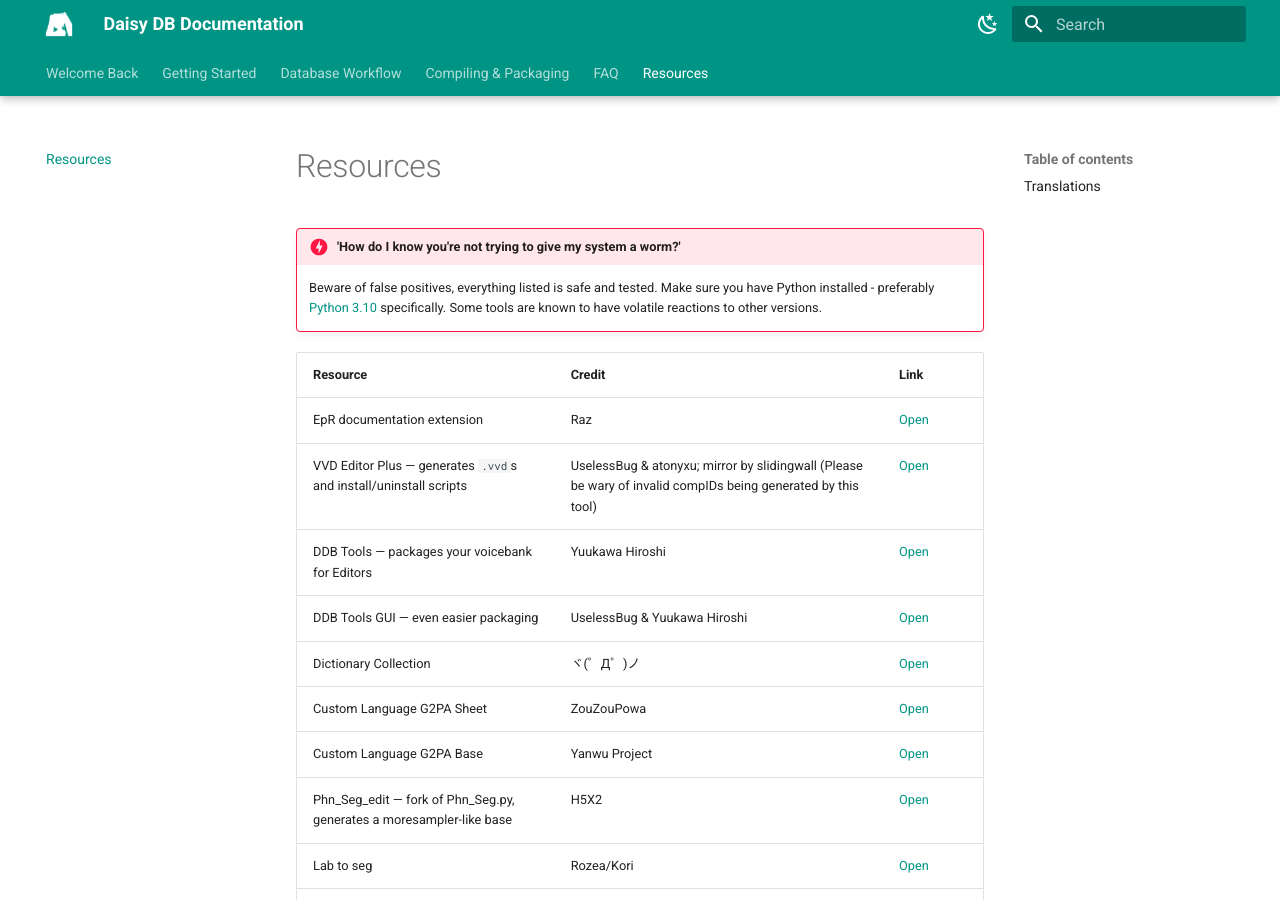
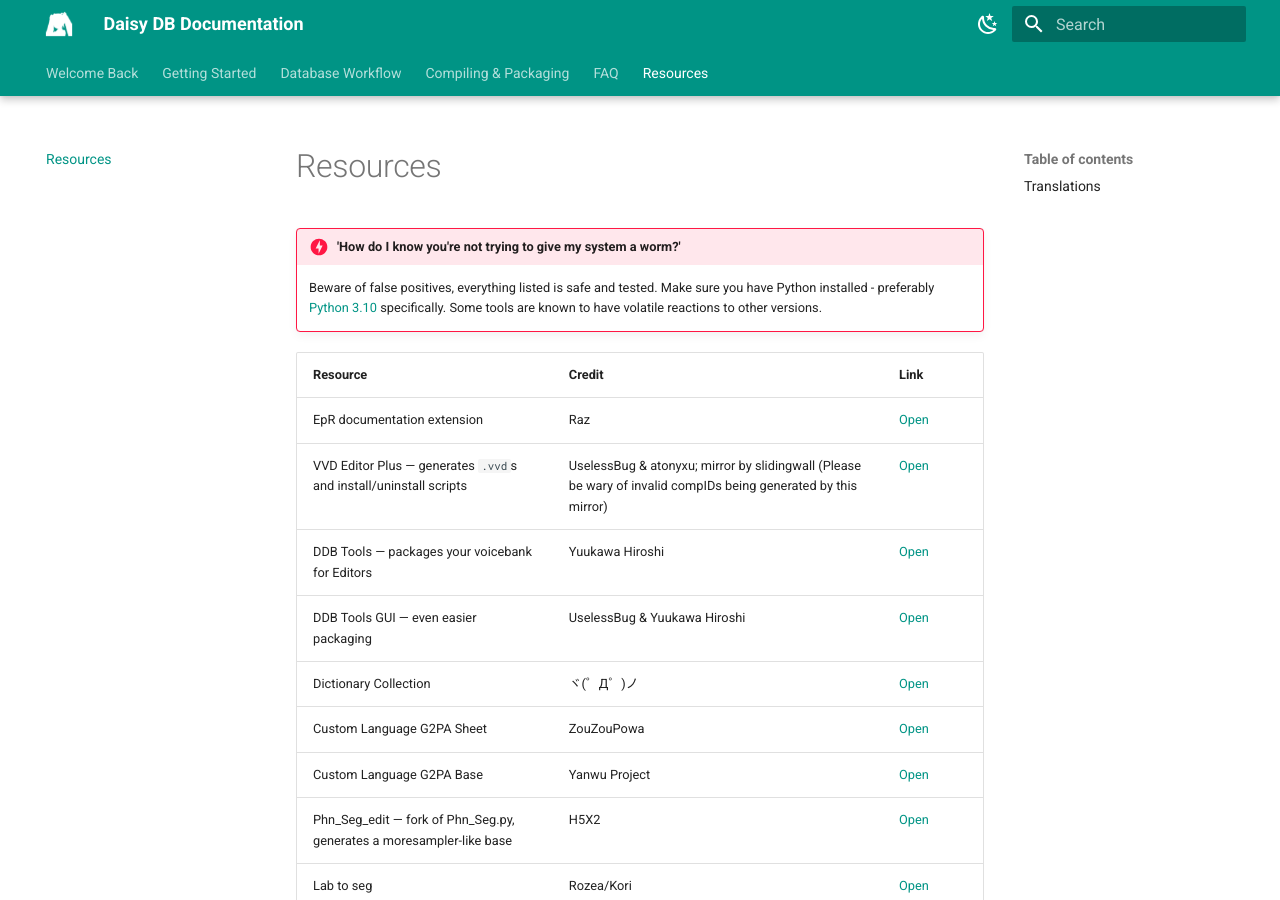
Before and after one commit to aimedb/daisy-db-documentation, an MkDocs documentation site: the page built from daisy db documentation/docs/resources.md, in a window 1280 px wide and 900 px high. Built offline with MkDocs 1.6.1 and Material for MkDocs 9.7.7, drawn with Linux system fonts in a browser that asks for light colours.

Commit message:
Update resources.md

```diff
--- a/daisy db documentation/docs/resources.md
+++ b/daisy db documentation/docs/resources.md
@@ -7,7 +7,7 @@
 | Resource | Credit | Link |
 |---|---|---|
 | EpR documentation extension | Raz | [Open](https://rentry.org/xei39tdi) |
-| VVD Editor Plus — generates `.vvd`s and install/uninstall scripts | UselessBug & atonyxu; mirror by slidingwall (Please be wary of invalid compIDs being generated by this tool) | [Open](https://slidingwall.github.io/VVD/help.html) |
+| VVD Editor Plus — generates `.vvd`s and install/uninstall scripts | UselessBug & atonyxu; mirror by slidingwall (Please be wary of invalid compIDs being generated by this mirror) | [Open](https://slidingwall.github.io/VVD/help.html) |
 | DDB Tools — packages your voicebank for Editors | Yuukawa Hiroshi | [Open](https://github.com/yuukawahiroshi/ddb-tools) |
 | DDB Tools GUI — even easier packaging | UselessBug & Yuukawa Hiroshi | [Open](https://github.com/ayatinene/ddb-tools) |
 | Dictionary Collection | ヾ(゜Д゜)ノ | [Open](https://mega.nz/folder/hkgUmRiS#6-UdxUvEKBK-5vjef6lpag) |
```
